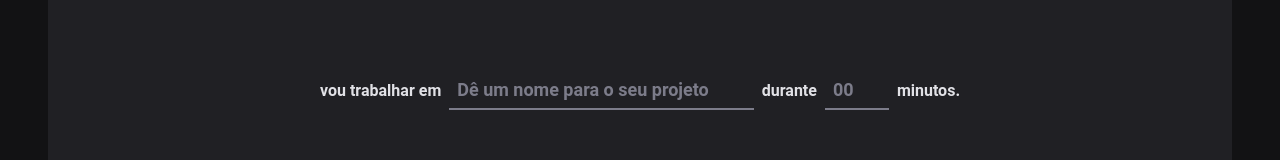
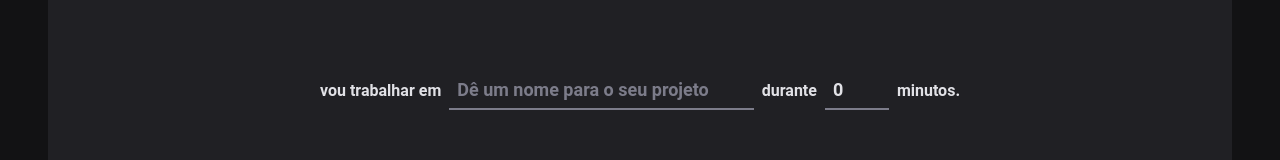
Before and after one commit to Gabrieldison/timer, a React (Vite) app: page / in a window 1280 px wide. Shown: the part 234-394 px from the top of the page. Built offline with nearby package versions, Linux system fonts and the light colour scheme.

Commit message:
feat: typescript in form

```diff
--- a/package.json
+++ b/package.json
@@ -9,12 +9,14 @@
     "preview": "vite preview"
   },
   "dependencies": {
+    "@hookform/resolvers": "^2.9.10",
     "phosphor-react": "^1.4.1",
     "react": "^18.2.0",
     "react-dom": "^18.2.0",
     "react-hook-form": "^7.39.2",
     "react-router-dom": "^6.4.3",
-    "styled-components": "^5.3.6"
+    "styled-components": "^5.3.6",
+    "zod": "^3.19.1"
   },
   "devDependencies": {
     "@types/react": "^18.0.24",
--- a/src/pages/Home/index.tsx
+++ b/src/pages/Home/index.tsx
@@ -10,14 +10,32 @@
 } from "./styles";
 
 import { useForm } from "react-hook-form";
+import { zodResolver } from "@hookform/resolvers/zod";
+import * as zod from "zod";
 
 export function Home() {
-  const { register, handleSubmit, watch } = useForm();
+  const newCycleFormValidation = zod.object({
+    task: zod.string().min(1, "Informe a tarefa"),
+    minutesAmount: zod.number().min(5).max(60),
+  });
+
+  type NewCycleFormData = zod.infer<typeof newCycleFormValidation>;
+
+  const { register, handleSubmit, watch, reset } = useForm<NewCycleFormData>({
+    resolver: zodResolver(newCycleFormValidation),
+    defaultValues: {
+      task: "",
+      minutesAmount: 0,
+    },
+  });
 
   const task = watch("task");
-  const isSubmitDisabled = !task
+  const isSubmitDisabled = !task;
 
-  function handleCreateNewCycle(data: any) {}
+  function handleCreateNewCycle(data: NewCycleFormData) {
+    console.log(data);
+    reset();
+  }
 
   return (
     <HomeContainer>
```
Also changed, not shown: 1 other file (tests, documents, lock files or other folders).
